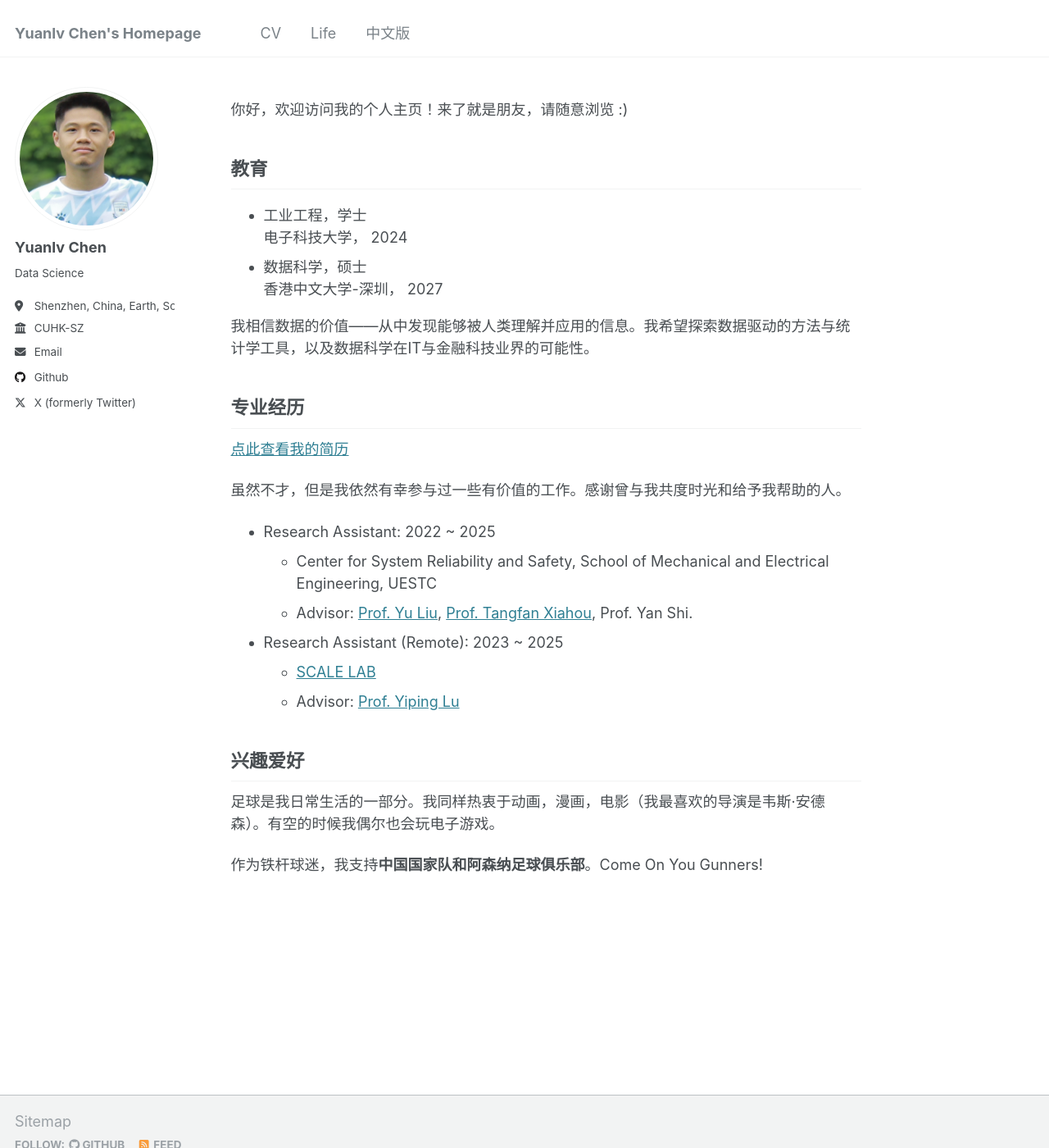
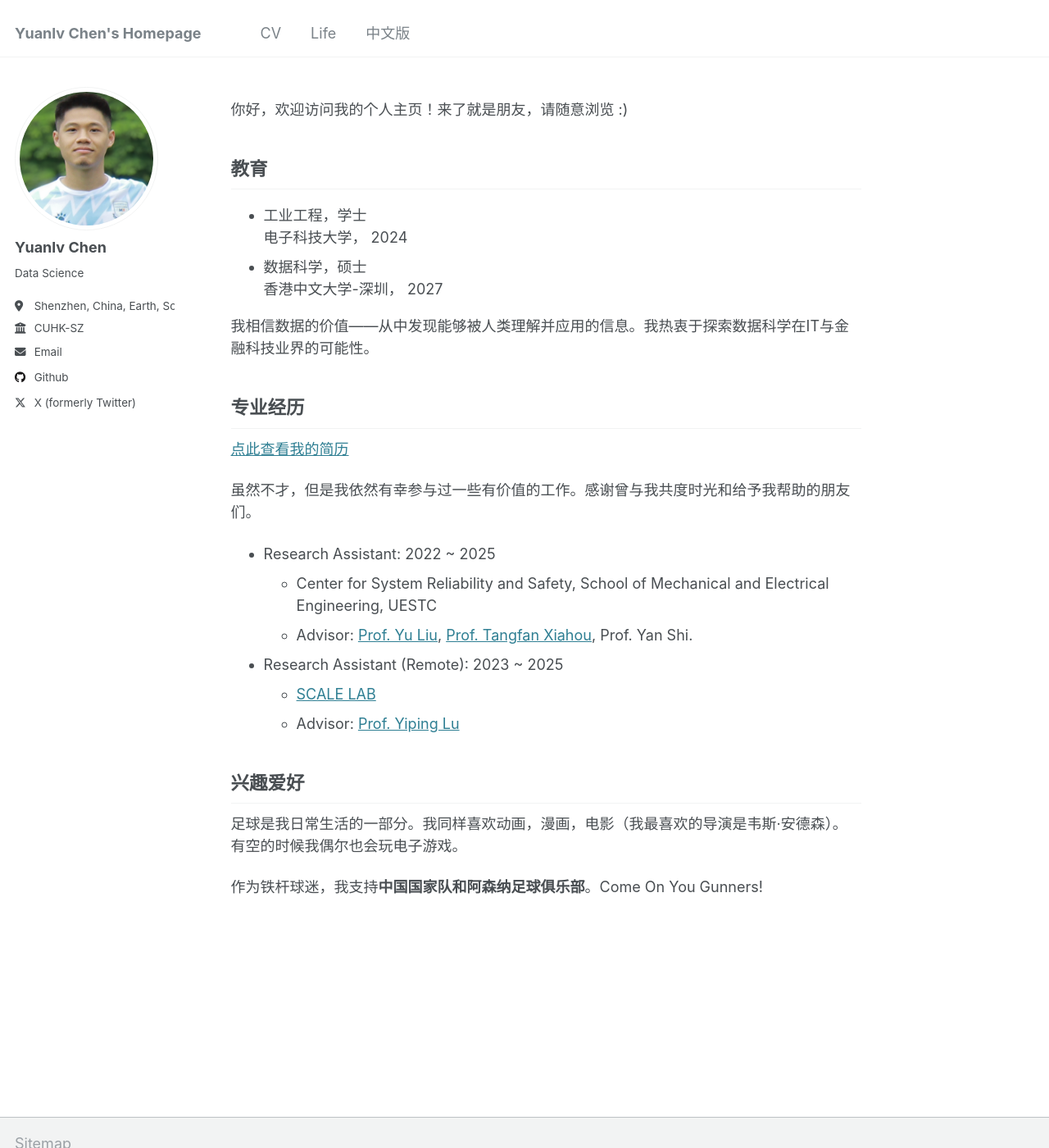
Before and after one commit to YLchen22/YLchen22.github.io, a Jekyll site: the page built from _pages/pages-zh.md, in a window 1280 px wide and 1400 px high. Shown: the whole window at 82% size. Built offline with Jekyll 4.4.1, drawn with Linux system fonts in a browser that asks for light colours.

Commit message:
Update pages-zh.md

```diff
--- a/_pages/pages-zh.md
+++ b/_pages/pages-zh.md
@@ -13,13 +13,13 @@ redirect_from:
 * 工业工程，学士 <br> 电子科技大学， 2024
 * 数据科学，硕士 <br> 香港中文大学-深圳， 2027
 
-我相信数据的价值——从中发现能够被人类理解并应用的信息。我希望探索数据驱动的方法与统计学工具，以及数据科学在IT与金融科技业界的可能性。
+我相信数据的价值——从中发现能够被人类理解并应用的信息。我热衷于探索数据科学在IT与金融科技业界的可能性。
 
 专业经历
 ------
 [点此查看我的简历](../files/cv2024.pdf)
 
-虽然不才，但是我依然有幸参与过一些有价值的工作。感谢曾与我共度时光和给予我帮助的人。
+虽然不才，但是我依然有幸参与过一些有价值的工作。感谢曾与我共度时光和给予我帮助的朋友们。
 
 * Research Assistant: 2022 ~ 2025
   * Center for System Reliability and Safety, School of Mechanical and Electrical Engineering, UESTC
@@ -31,6 +31,6 @@ redirect_from:
 
 兴趣爱好
 ------
-足球是我日常生活的一部分。我同样热衷于动画，漫画，电影（我最喜欢的导演是韦斯·安德森）。有空的时候我偶尔也会玩电子游戏。
+足球是我日常生活的一部分。我同样喜欢动画，漫画，电影（我最喜欢的导演是韦斯·安德森）。有空的时候我偶尔也会玩电子游戏。
 
 作为铁杆球迷，我支持**中国国家队和阿森纳足球俱乐部**。Come On You Gunners!
```
